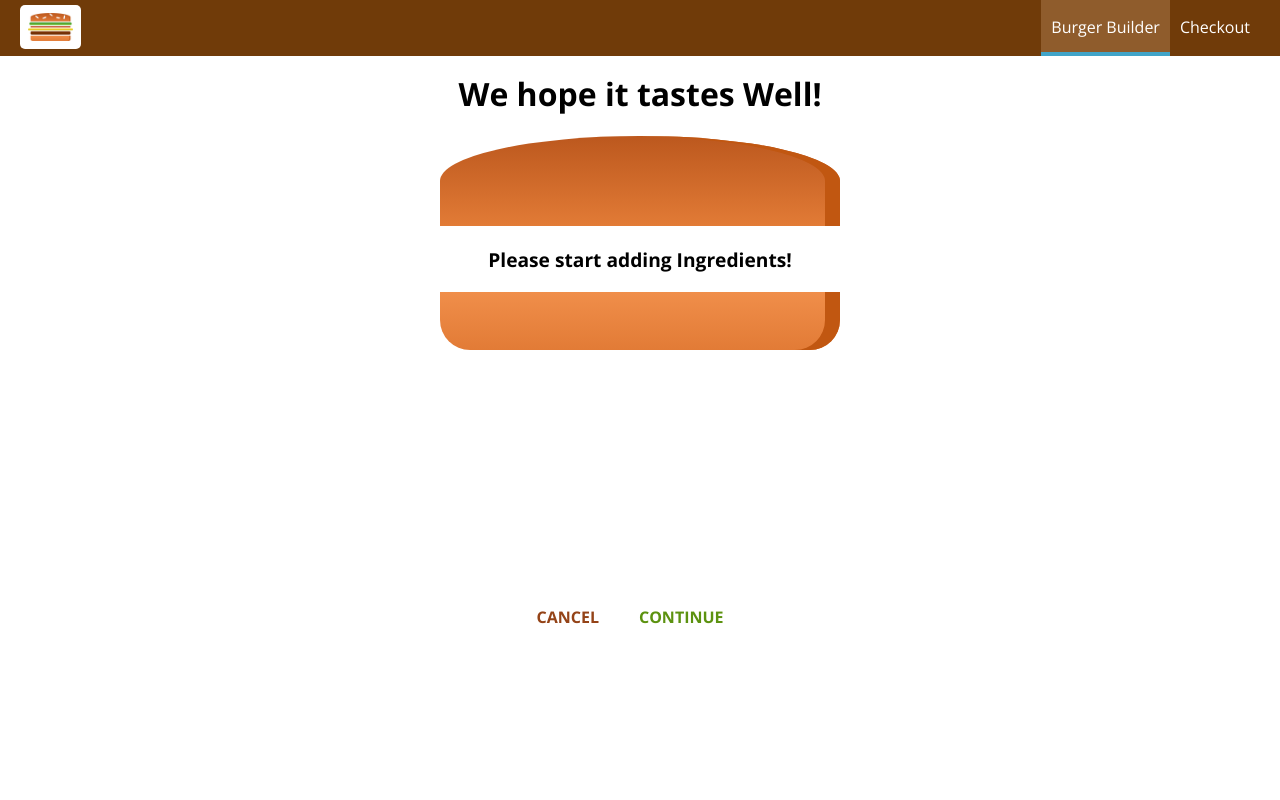
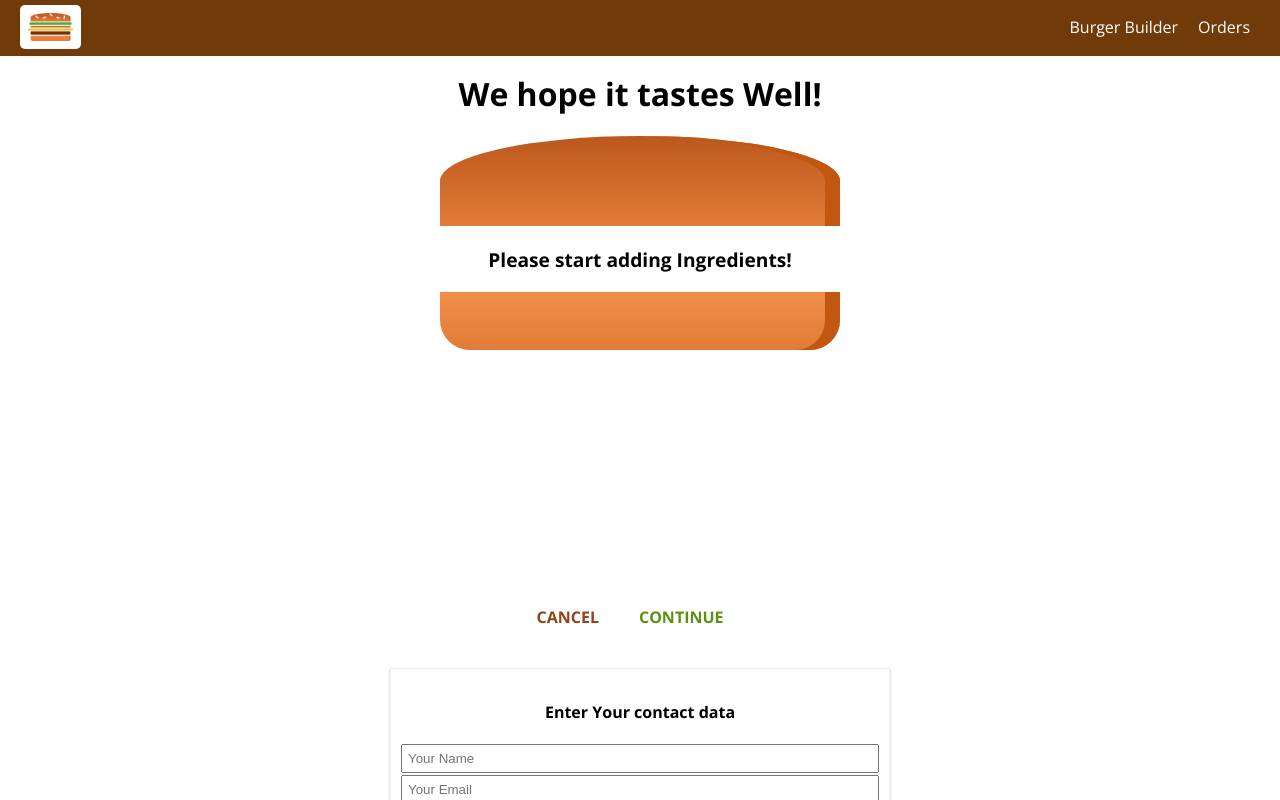
Before and after one commit to yashik777-nb/burgerbuilder, a React (Create React App) app: page /checkout in a window 1280 px wide. Both pictures are taken after a click on the button "CONTINUE". Shown: the top 800 px of the page. Built offline with nearby package versions, Linux system fonts and the light colour scheme.

Commit message:
Order Details

```diff
--- a/src/App.js
+++ b/src/App.js
@@ -5,11 +5,13 @@ import "./App.css";
 import Layout from "./hoc/Layout/Layout";
 import BurgerBuilder from "./containers/BurgerBuilder/BurgerBuilder";
 import Checkout from "./containers/Checkout/Checkout";
+import Orders from "./containers/Orders/Orders";
 class App extends React.Component {
   render() {
     return (
       <Layout>
         <Switch>
+          <Route path="/orders" component={Orders} />
           <Route path="/checkout" component={Checkout} />
           <Route path="/" exact component={BurgerBuilder} />
         </Switch>
--- a/src/components/Navigation/NavigationItems/NavigationItem/NavigationItem.js
+++ b/src/components/Navigation/NavigationItems/NavigationItem/NavigationItem.js
@@ -1,11 +1,16 @@
 import React from "react";
+import { NavLink } from "react-router-dom";
 import classes from "./NavigationItem.module.css";
 
 const NavigationItem = (props) => (
   <li className={classes.NavigationItem}>
-    <a href={props.link} className={props.active ? classes.active : null}>
+    <NavLink
+      to={props.link}
+      activeClassName={classes.active}
+      exact={props.exact}
+    >
       {props.children}
-    </a>
+    </NavLink>
   </li>
 );
 
--- a/src/components/Navigation/NavigationItems/NavigationItems.js
+++ b/src/components/Navigation/NavigationItems/NavigationItems.js
@@ -4,10 +4,10 @@ import classes from "./NavigationItems.module.css";
 
 const NavigationItems = (props) => (
   <ul className={classes.NavigationItems}>
-    <NavigationItem link="/" active={true}>
+    <NavigationItem link="/" exact>
       Burger Builder
     </NavigationItem>
-    <NavigationItem link="/">Checkout</NavigationItem>
+    <NavigationItem link="/orders">Orders</NavigationItem>
   </ul>
 );
 
--- /dev/null
+++ b/src/components/Order/Order.js
@@ -0,0 +1,42 @@
+import React from "react";
+
+import classes from "./Order.module.css";
+
+const Order = (props) => {
+  const ingredients = [];
+  for (let ingredientName in props.ingredients) {
+    ingredients.push({
+      name: ingredientName,
+      amount: props.ingredients[ingredientName],
+    });
+  }
+
+  const ingredientsUI = ingredients.map((ig) => {
+    return (
+      <span
+        style={{
+          textTransform: "capitalize",
+          display: "inline-block",
+          margin: "0 8px",
+          border: "1px solid #ccc",
+          padding: "5px",
+        }}
+        key={ig.key}
+      >
+        {ig.name} ({ig.amount})
+      </span>
+    );
+  });
+
+  return (
+    <div className={classes.Order}>
+      <p>Ingredients: {ingredientsUI}</p>
+      <p>
+        Price:{" "}
+        <strong>USD {Number.parseFloat(props.totalPrice.toFixed(2))}</strong>
+      </p>
+    </div>
+  );
+};
+
+export default Order;
--- /dev/null
+++ b/src/components/Order/Order.module.css
@@ -0,0 +1,8 @@
+.Order {
+  width: 80%;
+  border: 1px solid #eee;
+  box-shadow: 0 2px #ccc;
+  padding: 10px;
+  margin: 10px auto;
+  box-sizing: border-box;
+}
--- a/src/containers/BurgerBuilder/BurgerBuilder.js
+++ b/src/containers/BurgerBuilder/BurgerBuilder.js
@@ -81,24 +81,6 @@ class BurgerBuilder extends React.Component {
   purchasseContinueHandler = (e) => {
     // alert("Continue");
     // this.setState({ loading: true });
-    // const order = {
-    //   ingredients: this.state.ingredients,
-    //   price: this.state.totalPrice,
-    //   customer: {
-    //     name: "Yash",
-    //     address: {
-    //       street: "Test Street",
-    //       zipCode: "123456",
-    //       country: "Test Cuntry",
-    //     },
-    //     email: "test@test.com",
-    //   },
-    //   deliveryMethod: "fastest",
-    // };
-    // axios
-    //   .post("/orders.json", order)
-    //   .then((res) => this.setState({ loading: false, purchasing: false }))
-    //   .catch((err) => this.setState({ loading: false, purchasing: false }));
     const queryParams = [];
     for (let i in this.state.ingredients) {
       queryParams.push(
@@ -107,6 +89,7 @@ class BurgerBuilder extends React.Component {
           encodeURIComponent(this.state.ingredients[i])
       );
     }
+    queryParams.push(`totalPrice=${this.totalPrice}`);
     const queryString = queryParams.join("&");
     this.props.history.push({
       pathname: "/checkout",
--- a/src/containers/Checkout/Checkout.js
+++ b/src/containers/Checkout/Checkout.js
@@ -1,5 +1,7 @@
 import React from "react";
+import { Route } from "react-router-dom";
 import CheckoutSummary from "../../components/Order/CheckoutSummary/CheckoutSummary";
+import ContactData from "../../containers/Checkout/ContactData/ContactData";
 
 class Checkout extends React.Component {
   state = {
@@ -9,17 +11,22 @@ class Checkout extends React.Component {
       bacon: 0,
       cheese: 0,
     },
+    totalPrice: 0,
   };
 
   componentDidMount() {
     const query = new URLSearchParams(this.props.location.search);
     const ingredients = {};
-
+    let totalPrice = 0;
     for (let param of query.entries()) {
       //['salad', '1']
-      ingredients[param[0]] = +param[1];
+      if (param[0] === "totalPrice") {
+        totalPrice = param[1];
+      } else {
+        ingredients[param[0]] = +param[1];
+      }
     }
-    this.setState({ ingredients });
+    this.setState({ ingredients, totalPrice });
   }
 
   checkoutCancelHandler = () => {
@@ -38,6 +45,16 @@ class Checkout extends React.Component {
           onCheckoutCancel={this.checkoutCancelHandler}
           onCheckoutContinue={this.checkoutContinueHandler}
         />
+        <Route
+          path={this.props.match.path + "/contact-data"}
+          render={(props) => (
+            <ContactData
+              ingredients={this.state.ingredients}
+              totalPrice={this.state.totalPrice}
+              {...props}
+            />
+          )}
+        />
       </div>
     );
   }
--- /dev/null
+++ b/src/containers/Checkout/ContactData/ContactData.js
@@ -0,0 +1,90 @@
+import React from "react";
+import axios from "../../../axios-orders";
+import Button from "../../../components/UI/Button/Button";
+import Spinner from "../../../components/UI/Spinner/Spinner";
+import classes from "./ContactData.module.css";
+
+class ContactData extends React.Component {
+  state = {
+    name: "",
+    email: "",
+    address: {
+      street: "",
+      postalCode: "",
+    },
+    loading: false,
+  };
+
+  orderHandler = (e) => {
+    e.preventDefault();
+    this.setState({ loading: true });
+    const order = {
+      ingredients: this.props.ingredients,
+      price: this.props.totalPrice,
+      customer: {
+        name: "Yash",
+        address: {
+          street: "Test Street",
+          zipCode: "123456",
+          country: "Test Cuntry",
+        },
+        email: "test@test.com",
+      },
+      deliveryMethod: "fastest",
+    };
+    axios
+      .post("/orders.json", order)
+      .then((res) => {
+        this.setState({ loading: false });
+        this.props.history.push("/");
+      })
+      .catch((err) => this.setState({ loading: false }));
+  };
+
+  render() {
+    let form = null;
+    if (this.state.loading) {
+      form = <Spinner />;
+    } else {
+      form = (
+        <form>
+          <input
+            type="text"
+            name="name"
+            placeholder="Your Name"
+            className={classes.Input}
+          />
+          <input
+            type="email"
+            name="email"
+            placeholder="Your Email"
+            className={classes.Input}
+          />
+          <input
+            type="text"
+            name="street"
+            placeholder="Your Street"
+            className={classes.Input}
+          />
+          <input
+            type="text"
+            name="postalCode"
+            placeholder="Your Postal Code"
+            className={classes.Input}
+          />
+          <Button buttonType="Success" click={this.orderHandler}>
+            ORDER
+          </Button>
+        </form>
+      );
+    }
+    return (
+      <div className={classes.ContactData}>
+        <h4>Enter Your contact data</h4>
+        {form}
+      </div>
+    );
+  }
+}
+
+export default ContactData;
--- /dev/null
+++ b/src/containers/Checkout/ContactData/ContactData.module.css
@@ -0,0 +1,23 @@
+.ContactData {
+  margin: 20px auto;
+  width: 80%;
+  text-align: center;
+  box-shadow: 0 2px 3px #ccc;
+  border: 1px solid #eee;
+  padding: 10px;
+  box-sizing: border-box;
+}
+
+.Input {
+  display: block;
+  width: 100%;
+  margin-top: 2px;
+  padding: 5px;
+  box-sizing: border-box;
+}
+
+@media (min-width: 600px) {
+  .ContactData {
+    width: 500px;
+  }
+}
--- /dev/null
+++ b/src/containers/Orders/Orders.js
@@ -0,0 +1,42 @@
+import React from "react";
+import axios from "../../axios-orders";
+import Order from "../../components/Order/Order";
+import WithErrorHandler from "../../hoc/WithErrorHandler/WithErrorHandler";
+
+class Orders extends React.Component {
+  state = {
+    orders: [],
+    loading: true,
+  };
+
+  componentDidMount() {
+    axios
+      .get("/orders.json")
+      .then((res) => {
+        const fetchedOrders = [];
+        for (let key in res.data) {
+          fetchedOrders.push({
+            ...res.data[key],
+            id: key,
+          });
+        }
+        this.setState({
+          orders: fetchedOrders,
+          loading: false,
+        });
+      })
+      .catch((err) => this.setState({ loading: false }));
+  }
+  render() {
+    let ordersUI = this.state.orders.map((order) => (
+      <Order
+        key={order.id}
+        ingredients={order.ingredients}
+        totalPrice={+order.price}
+      />
+    ));
+    return <div>{ordersUI}</div>;
+  }
+}
+
+export default WithErrorHandler(Orders, axios);
```
